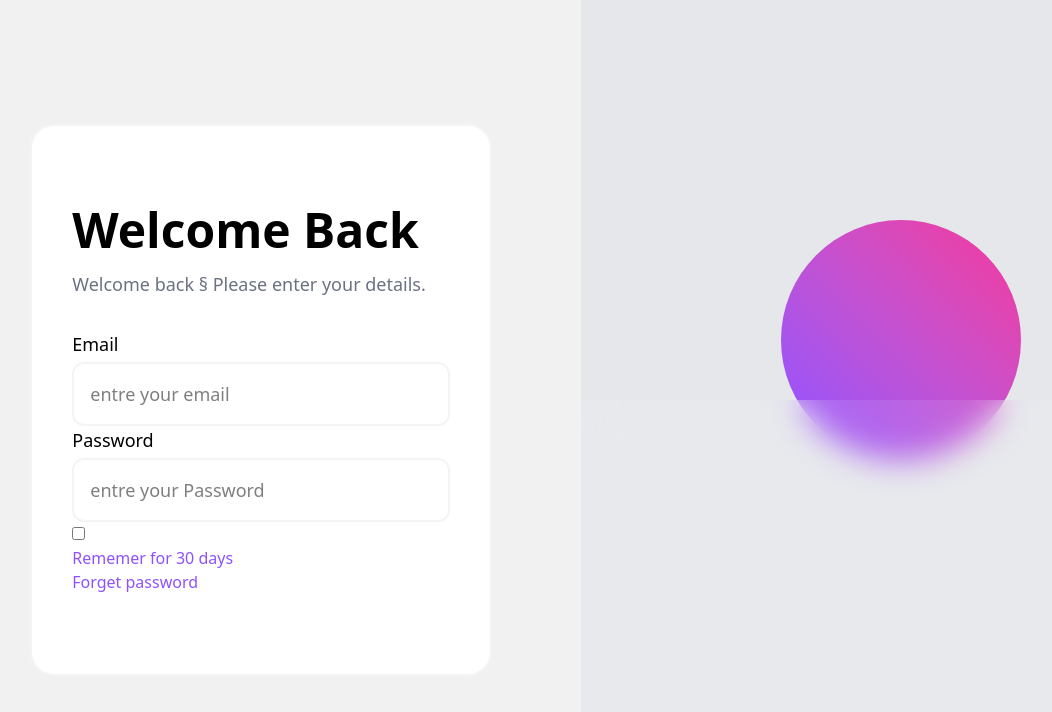
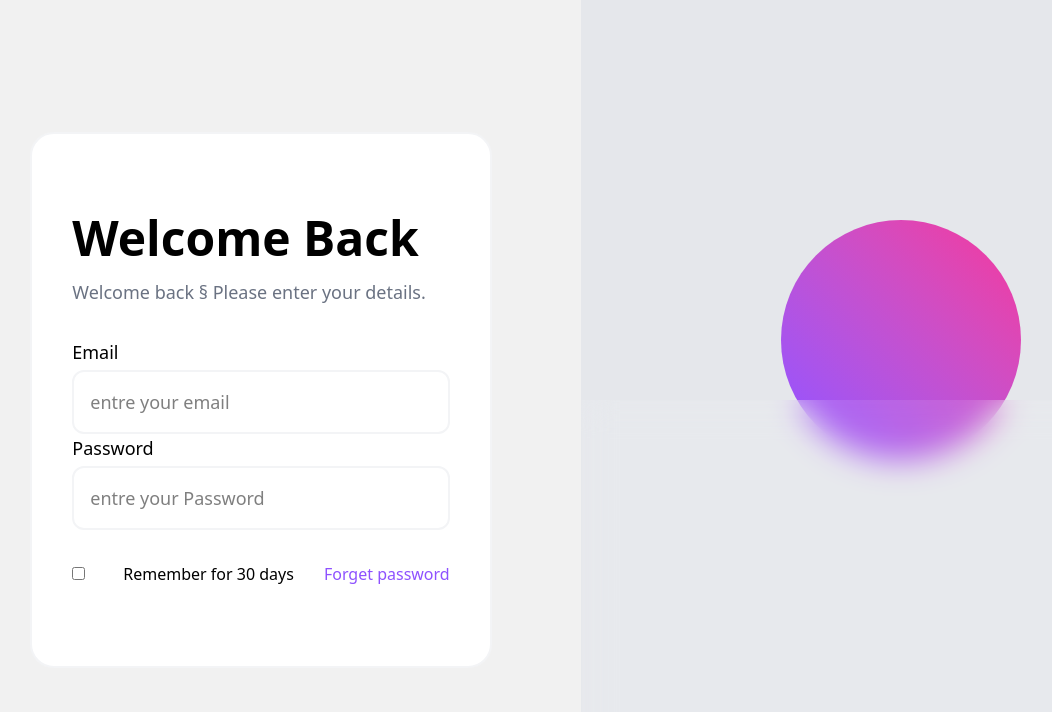
Before and after one commit to Demasse/login-react, a React (Vite) app: page / in a window 1280 px wide. Shown: the top 712 px of the page, without its empty margins (59-1111 px from the left). Built offline with nearby package versions, Linux system fonts and the light colour scheme.

Commit message:
form-style-2

```diff
--- a/src/components/Form.jsx
+++ b/src/components/Form.jsx
@@ -26,14 +26,18 @@ export default function Form(){
                 />
             </div>
 
-            <div>
+            <div  className=' mt-8 flex justify-between '  >
                 <div>
-                    <input type="checkbox" />
+                    <input type="checkbox"
+
+                    id='remember'
+
+                    />
                 </div>
-                <label className=' mt-2 font-medium text-base text-violet-500 ' for="remember"> Rememer for 30 days </label>
+                <label className=' ml-2 font-medium text-base ' for="remember"> Remember for 30 days </label>
+            <button className=' font-medium text-base text-violet-500  '> Forget password </button>
             </div>
 
-            <button className=' font-medium text-base text-violet-500  '> Forget password </button>
 
         </div>
         </div>
```
